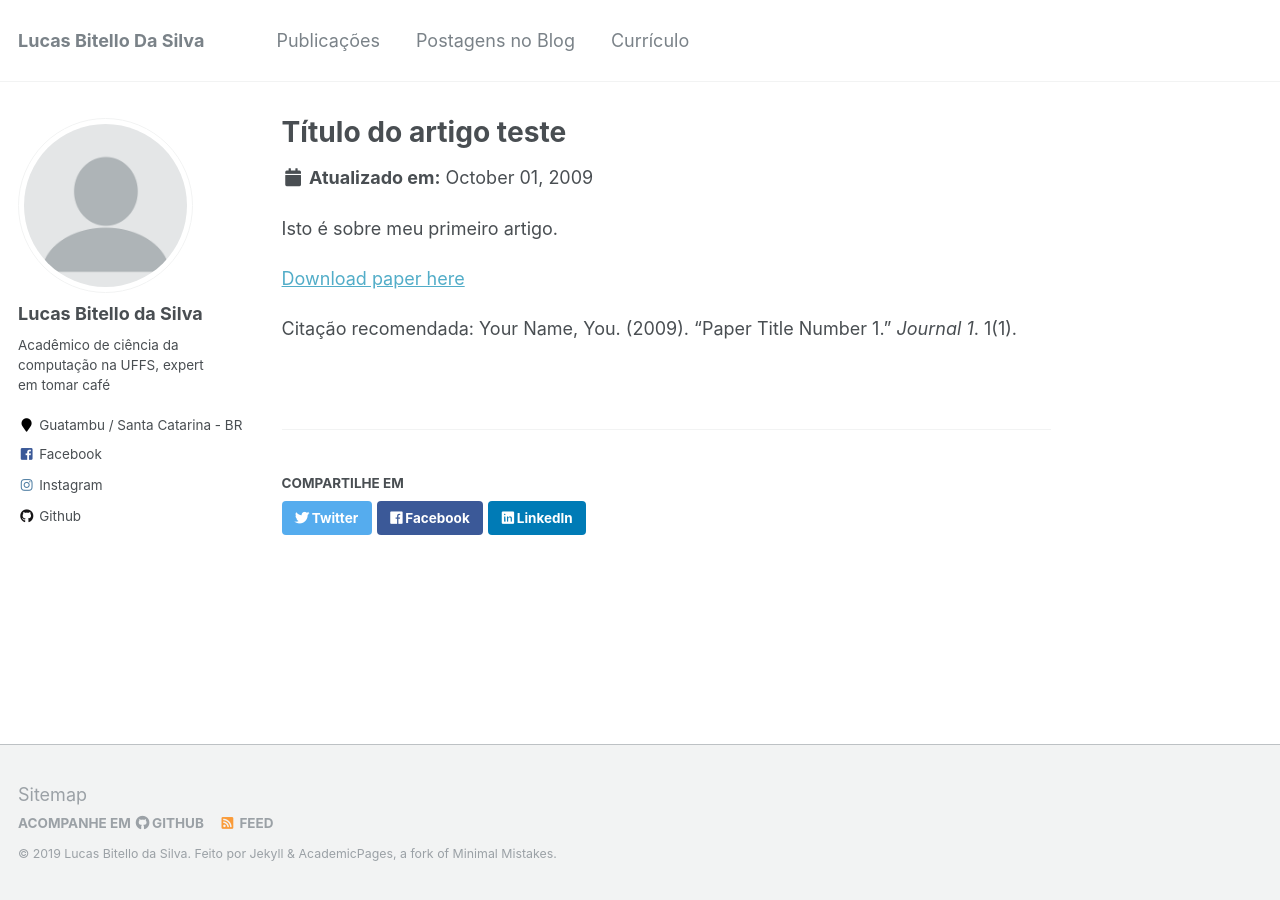
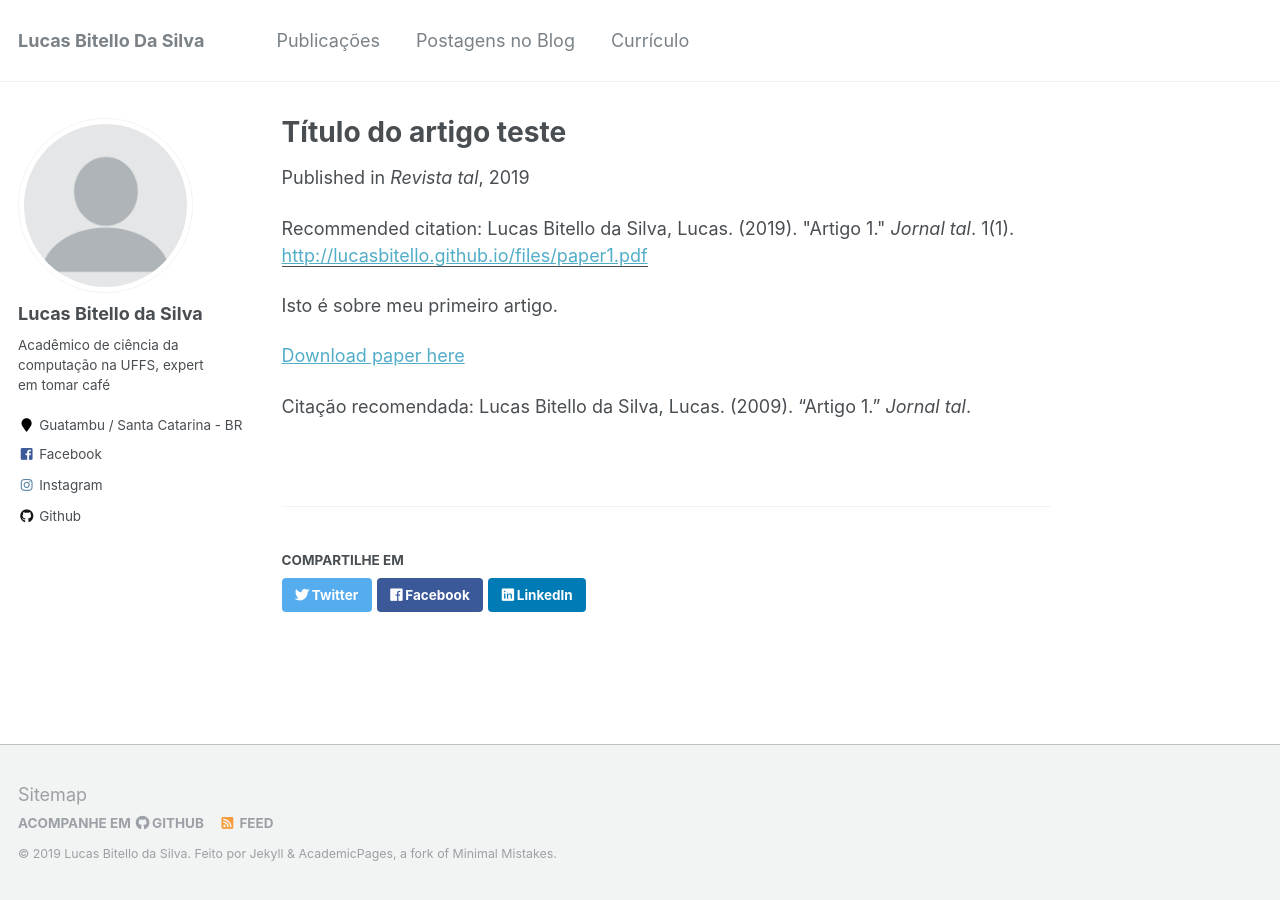
Before and after one commit to LucasBitello/lucasbitello.github.io, a Jekyll site: the page built from _publications/2009-10-01-paper-title-number-1.md, in a window 1280 px wide. Built offline with Jekyll 4.4.1, drawn with Linux system fonts in a browser that asks for light colours.

```diff
--- a/_data/navigation.yml
+++ b/_data/navigation.yml
@@ -7,4 +7,4 @@ main:
     url: /year-archive/
 
   - title: "Currículo"
-    url: /cv/
+    url: /curriculo/
--- a/_publications/2009-10-01-paper-title-number-1.md
+++ b/_publications/2009-10-01-paper-title-number-1.md
@@ -3,13 +3,13 @@ title: "Título do artigo teste"
 collection: publications
 permalink: /publication/2009-10-01-paper-title-number-1
 excerpt: 'Resumo do artigo'
-data: 23/10/2019
-publicado por: 'Revista tal'
+date: 23/10/2019
+venue: 'Revista tal'
 paperurl: 'http://lucasbitello.github.io/files/paper1.pdf' #Link do artigo
-Citação: 'Lucas Bitello, Lucas. (2019). &quot;Artigo 1.&quot; <i>Jornal tal</i>. 1(1).'
+citation: 'Lucas Bitello da Silva, Lucas. (2019). &quot;Artigo 1.&quot; <i>Jornal tal</i>. 1(1).'
 ---
 Isto é sobre meu primeiro artigo.
 
 [Download paper here](http://lucasbitello.github.io/files/paper1.pdf)
 
-Citação recomendada: Your Name, You. (2009). "Paper Title Number 1." <i>Journal 1</i>. 1(1).
+Citação recomendada: Lucas Bitello da Silva, Lucas. (2009). "Artigo 1." <i>Jornal tal</i>.
```
Also changed, not shown: _pages/curriculo.md (renamed from _pages/cv.md, +1 -1 lines).
